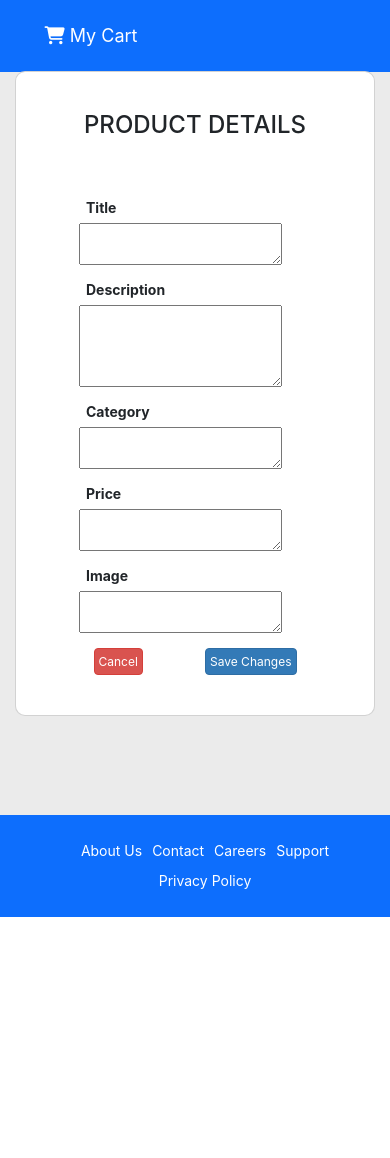
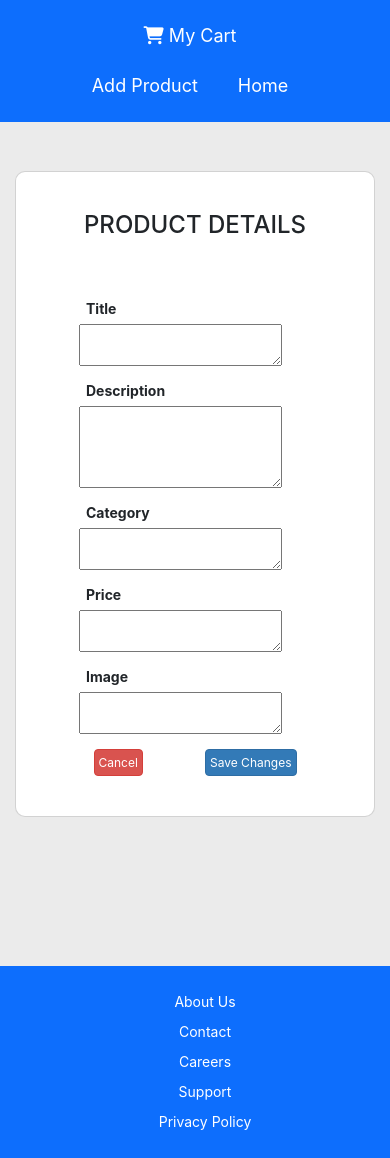
Before and after one commit to vamsiKrishnaBandaru/react-curd, a React (Create React App) app: page /CurdPannel in a window 390 px wide. Before the commit the page ends 917 px from the top, so only its background shows below. Built offline with nearby package versions, Linux system fonts and the light colour scheme; no server answers.

Commit message:
fixes responsiveness for small screens

```diff
--- a/src/App.css
+++ b/src/App.css
@@ -193,9 +193,15 @@ footer ul {
 }
 
 @media (max-width: 768px) {
+  .header {
+    width: 100%;
+  }
   .form-btns button {
     font-size: 1.2rem;
     padding: 0.4rem;
+  }
+  .App {
+    min-height: 100vh;
   }
 
   .form-btns {
@@ -210,9 +216,28 @@ footer ul {
   .singleProduct img {
     align-self: center;
   }
+  .App ul {
+    width: auto;
+    padding: 0;
+    align-self: center;
+  }
+  .App li {
+    width: auto;
+    align-self: center;
+  }
+  footer ul {
+    flex-direction: column;
+  }
+  footer {
+    width: 100%;
+  }
 }
 @media (max-width: 458px) {
+  .header {
+    flex-direction: column;
+    align-self: center;
+  }
   .headerLeft {
-    display: none;
+    align-self: center;
   }
 }
```
